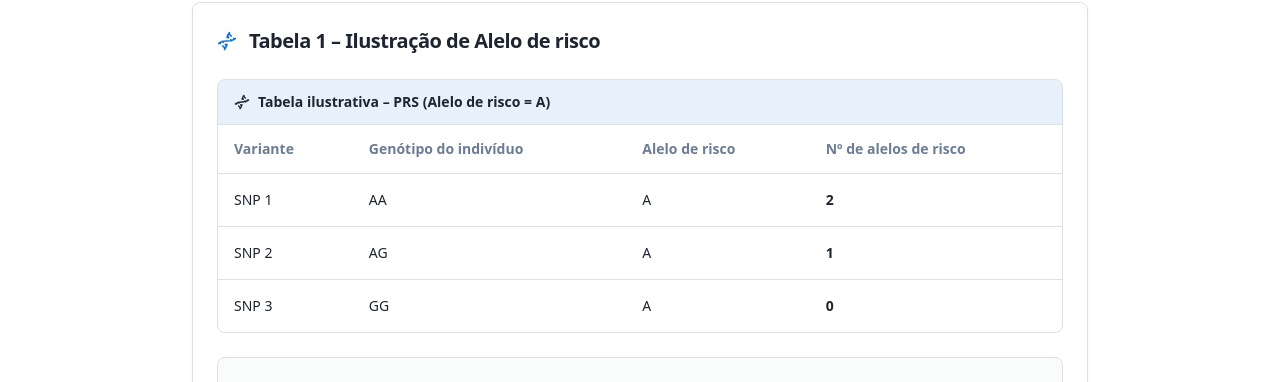
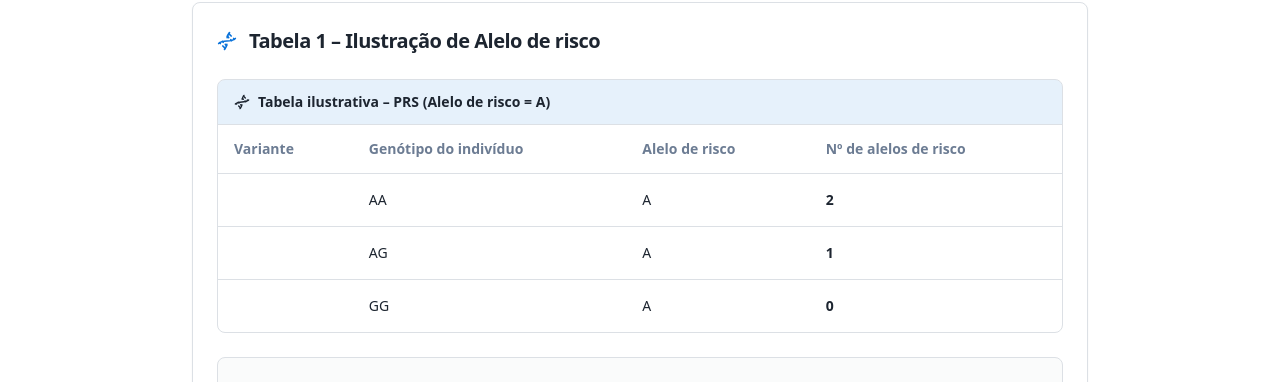
Before and after one commit to renezit0/bipolarmed-data-explorer-26, a React (Vite) app: page / in a window 1280 px wide. Shown: the part 3994-4376 px from the top of the page. Built offline with nearby package versions, Linux system fonts and the light colour scheme; no server answers; the database is empty; the HTML template or start-up script is replaced by a standard one.

Commit message:
Code edited in Lovable Code Editor
Edited UI in Lovable

```diff
--- a/src/components/tcc-data/RiskAlleleTable.tsx
+++ b/src/components/tcc-data/RiskAlleleTable.tsx
@@ -1,19 +1,12 @@
-import { Card, CardContent, CardHeader, CardTitle } from '@/components/ui/card';
-import {
-  Table,
-  TableBody,
-  TableCell,
-  TableHead,
-  TableHeader,
-  TableRow,
-} from '@/components/ui/table';
-import { Dna } from 'lucide-react';
+import { Card, CardContent, CardHeader, CardTitle } from "@/components/ui/card";
+import { Table, TableBody, TableCell, TableHead, TableHeader, TableRow } from "@/components/ui/table";
+import { Dna } from "lucide-react";
 
 export const RiskAlleleTable = () => {
   const data = [
-    { variant: 'SNP 1', genotype: 'AA', riskAllele: 'A', numRiskAlleles: 2 },
-    { variant: 'SNP 2', genotype: 'AG', riskAllele: 'A', numRiskAlleles: 1 },
-    { variant: 'SNP 3', genotype: 'GG', riskAllele: 'A', numRiskAlleles: 0 },
+    { genotype: "AA", riskAllele: "A", numRiskAlleles: 2 },
+    { genotype: "AG", riskAllele: "A", numRiskAlleles: 1 },
+    { genotype: "GG", riskAllele: "A", numRiskAlleles: 0 },
   ];
 
   return (
```
